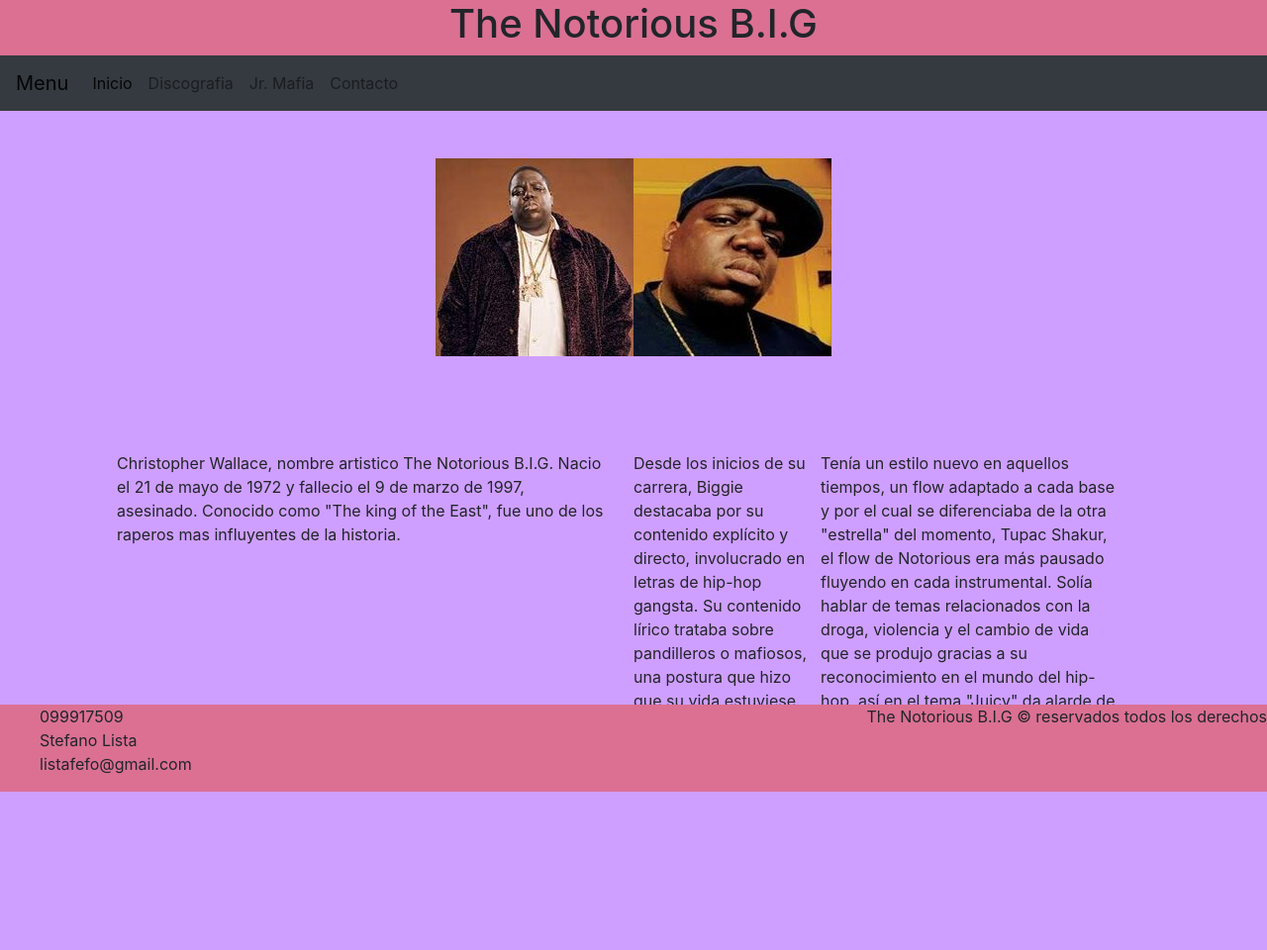
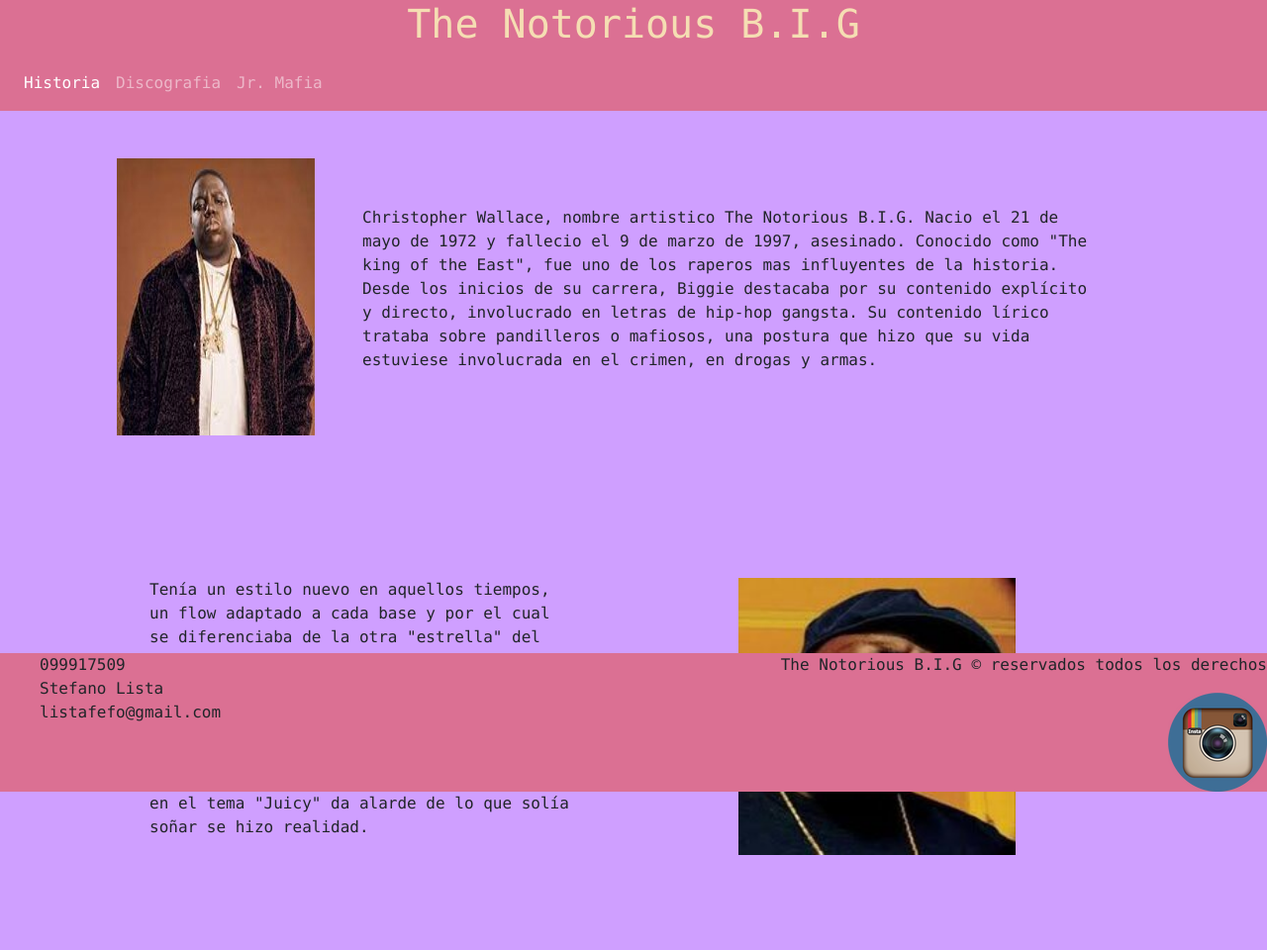
Before and after one commit to Pepelaflor/Proyecto-Coder-House, a plain HTML site: page index.html in a window 1280 px wide. Shown: the whole page at 99% size. Before the commit the page ends 856 px from the top, so only its background shows below. Drawn offline with nearby package versions, Linux system fonts and the light colour scheme.

Commit message:
Implementando de forma basica conceptos SASS 2 y SEO

```diff
--- a/index.html
+++ b/index.html
@@ -4,7 +4,10 @@
     <meta charset="UTF-8">
     <meta http-equiv="X-UA-Compatible" content="IE=edge">
     <meta name="viewport" content="width=device-width, initial-scale=1.0">
-    <title>Inicio</title>
+    <meta name="keywords" content="Christopher Wallace, Biografia, B.I.G, The Notorious B.I.G, Biggie Smalls, Ready to die, Life after Death">
+    <meta name="description" content="Website biografico de Christopher Wallace, A.K.A The Notorious B.I.G o Biggie Smalls">
+    <link rel="shortcut icon" href="favicon.ico" alt="Biggie con corona">
+    <title>Inicio | Biografia de Christopher Wallace a.k.a The Notorious B.I.G</title>
     <!-- Bootstrap-->
     <link rel="stylesheet" href="https://maxcdn.bootstrapcdn.com/bootstrap/4.0.0/css/bootstrap.min.css" integrity="sha384-Gn5384xqQ1aoWXA+058RXPxPg6fy4IWvTNh0E263XmFcJlSAwiGgFAW/dAiS6JXm" crossorigin="anonymous">
     <!--CSS -->
@@ -12,34 +15,26 @@
     <!--Fin CSS -->
     <!-- Animate style -->
     <link rel="stylesheet" href="https://cdnjs.cloudflare.com/ajax/libs/animate.css/4.1.1/animate.min.css">
+    <link href="https://maxcdn.bootstrapcdn.com/font-awesome/4.6.3/css/font-awesome.min.css" rel="stylesheet">
 </head>
 <body>
   <header class="header">
     <h1 class="animate__heartBeat">The Notorious B.I.G</h1>
-    <nav class="navbar navbar-expand-lg navbar-light bg-dark">
-        <a class="navbar-brand" href="#">Menu</a>
-        <button class="navbar-toggler" type="button" data-toggle="collapse" data-target="#navbarNav" aria-controls="navbarNav" aria-expanded="false" aria-label="Toggle navigation">
-          <span class="navbar-toggler-icon"></span>
-        </button>
-        <div class="collapse navbar-collapse" id="navbarNav">
-          <ul class="navbar-nav">
-            <li class="nav-item active">
-              <a class="nav-link" href="index.html">Inicio <span class="sr-only">(current)</span></a>
-            </li>
-            <li class="nav-item">
-              <a class="nav-link" href="html/discografía.html">Discografia</a>
-            </li>
-            <li class="nav-item">
-              <a class="nav-link" href="#">Jr. Mafia</a>
-            </li>
-            <li class="nav-item">
-              <a class="nav-link" href="#">Contacto</a>
-            </li>
-          </ul>
+    <nav class="navbar navbar-expand-lg navbar-dark ">
+      <a class="navbar-brand" href="#">The Notorious B.I.G</a>
+      <button class="navbar-toggler" type="button" data-toggle="collapse" data-target="#navbarNavAltMarkup" aria-controls="navbarNavAltMarkup" aria-expanded="false" aria-label="Toggle navigation">
+        <span class="navbar-toggler-icon"></span>
+      </button>
+      <div class="collapse navbar-collapse" id="navbarNavAltMarkup">
+        <div class="navbar-nav">
+          <a class="nav-item nav-link active" href="index.html">Historia<span class="sr-only">(current)</span></a>
+          <a class="nav-item nav-link" href="html/discografía.html">Discografia</a>
+          <a class="nav-item nav-link" href="#">Jr. Mafia</a>
         </div>
-      </nav>
+      </div>
+    </nav>
 </header>
-
+<main>
   <!-- Container -->
     <section class="container">
       <!-- row  -->
@@ -47,27 +42,34 @@
         <!-- col -->
 
         <!-- Imagenes -->
-        <div class="col p-5">
-          <img class="imagen animate__animated animate__fadeInDown" src="multimedia/biggie.jpg" alt="">
-          <img class="imagen animate__animated animate__fadeInDown" src="multimedia/biggie2.jpg" alt="">
-        </div>
+        <section class="imagen-texto1">
+            <div class="col p-5">
+              <img class="imagen animate__animated animate__zoomInLeft" src="multimedia/biggie.jpg" alt="">
+              <div class="col p-5">
+                <p>Christopher Wallace, nombre artistico The Notorious B.I.G.
+                  Nacio el 21 de mayo de 1972 y fallecio el 9 de marzo de 1997, asesinado.
+                  Conocido como "The king of the East", fue uno de los raperos mas influyentes de la historia.
+                  Desde los inicios de su carrera, Biggie destacaba por su contenido explícito y directo, involucrado en letras de hip-hop gangsta. Su contenido lírico trataba sobre pandilleros o mafiosos, una postura que hizo que su vida estuviese involucrada en el crimen, en drogas y armas.</p>
 
+
+              </div>
+            </div>
+          </section>
         <!-- Textos -->
-        <div class="row p-5">
-          <div class="col">
-          <p>Christopher Wallace, nombre artistico The Notorious B.I.G.
+        <section class="imagen-texto2">
+          <div class="row p-5">
+            <div class="col p-5">
+              <p>Tenía un estilo nuevo en aquellos tiempos, un flow adaptado a cada base y por el cual se diferenciaba de la otra "estrella" del momento, Tupac Shakur, el flow de Notorious era más pausado fluyendo en cada instrumental. Solía hablar de temas relacionados con la droga, violencia y el cambio de vida que se produjo gracias a su reconocimiento en el mundo del hip-hop, así en el tema "Juicy" da alarde de lo que solía soñar se hizo realidad.</p>
+            </div>
+            <div class="col p-5">
+              <img class="imagen animate__animated animate__zoomInRight" src="multimedia/biggie2.jpg" alt="">
+            </div>
+          </div>
+        </section>
+    </section>
 
-          Nacio el 21 de mayo de 1972 y fallecio el 9 de marzo de 1997, asesinado.
+</main>
 
-          Conocido como "The king of the East", fue uno de los raperos mas influyentes de la historia.</p>
-
-          </div>
-          <div class="col">
-            <p>Desde los inicios de su carrera, Biggie destacaba por su contenido explícito y directo, involucrado en letras de hip-hop gangsta. Su contenido lírico trataba sobre pandilleros o mafiosos, una postura que hizo que su vida estuviese involucrada en el crimen, en drogas y armas.</p>
-          <p>Tenía un estilo nuevo en aquellos tiempos, un flow adaptado a cada base y por el cual se diferenciaba de la otra "estrella" del momento, Tupac Shakur, el flow de Notorious era más pausado fluyendo en cada instrumental. Solía hablar de temas relacionados con la droga, violencia y el cambio de vida que se produjo gracias a su reconocimiento en el mundo del hip-hop, así en el tema "Juicy" da alarde de lo que solía soñar se hizo realidad.</p>
-          </div>
-        </div>
-    </section>
 <!-- Footer -->
     <footer class="footer">
       <ul class="contact">
@@ -77,6 +79,7 @@
       </ul>
      <section class="copyright">
         <p>The Notorious B.I.G © reservados todos los derechos</p>
+        <a href="https://www.instagram.com/fefitolafleur/"><img src="multimedia/instagram.png" alt=""></a>
 
       </section>
     </footer>
--- /dev/null
+++ b/scss/base/_extends.scss
@@ -0,0 +1,11 @@
+/* paquete de propiedades que se crean con un placeholder y las propiedades de CSS */@at-root
+/* Placeholder = $ */
+/* Heredar la extension */
+
+
+
+%imagenes {
+    display: flex;
+    justify-content: center;
+    width: 100%;
+}
--- /dev/null
+++ b/scss/base/_maps.scss
@@ -0,0 +1,5 @@
+
+$lists: (
+    estilo: none,
+
+);
--- /dev/null
+++ b/scss/base/_mixin.scss
@@ -0,0 +1,4 @@
+
+@mixin colores($color) {
+    background-color: $color;
+}
--- a/scss/components/_footer.scss
+++ b/scss/components/_footer.scss
@@ -1,11 +1,19 @@
+@import "../base/maps";
+@import "../base/mixin";
+
+
 footer {
     display: flex;
     justify-content: space-between;
     width: 100%;
     position: fixed;
     bottom: 0;
-    background-color: palevioletred;
+    @include colores(palevioletred);
     ul {
-        list-style: none;
+        list-style: map-get($lists, estilo)
+    }
+    a {
+        display: flex;
+        justify-content: flex-end;
     }
 }
--- a/scss/components/_header.scss
+++ b/scss/components/_header.scss
@@ -1,7 +1,10 @@
+@import "../base/mixin";
+
 header {
-    background-color: palevioletred;
+    @include colores(palevioletred);
     h1 {
         display: flex;
         justify-content: center;
+        color: wheat;
     }
 }
--- a/scss/components/_imagenes.scss
+++ b/scss/components/_imagenes.scss
@@ -1,9 +1,9 @@
+@import "../base/extends";
+
 section {
     div {
         div{
-            display: flex;
-            justify-content: center;
-            width: 100%;
+            @extend %imagenes;
         }
     }
 }
--- a/scss/style.scss
+++ b/scss/style.scss
@@ -1,7 +1,26 @@
 body {
-    background-color: #CF9FFF
+    background-color: #CF9FFF;
+    font-family: Consolas, 'Courier New', monospace;
 }
 
+p {
+    font-family: Consolas, 'Courier New', monospace
+}
+
+@media screen and (min-width: 480px) {
+    .navbar-brand {
+        display: none
+    }
+
+}
+
+p::selection {
+    color: wheat;
+    background-color: palevioletred
+}
 @import "../scss/components/header";
 @import "../scss/components/imagenes";
 @import "../scss/components/footer";
+@import "../scss/base/extends";
+@import "../scss/base/maps";
+@import "../scss/base/mixin";
```
Also changed, not shown: html/discografía.html (+21 -26 lines), css/style.css, favicon.ico (added), html/favicon.ico (added), multimedia/album-lifeafterdeath.jpg (renamed from multimedia/album2.jpg), multimedia/album-readytodie.jpg (renamed from multimedia/album1.jpg), multimedia/instagram.png (added), 1 other file.
